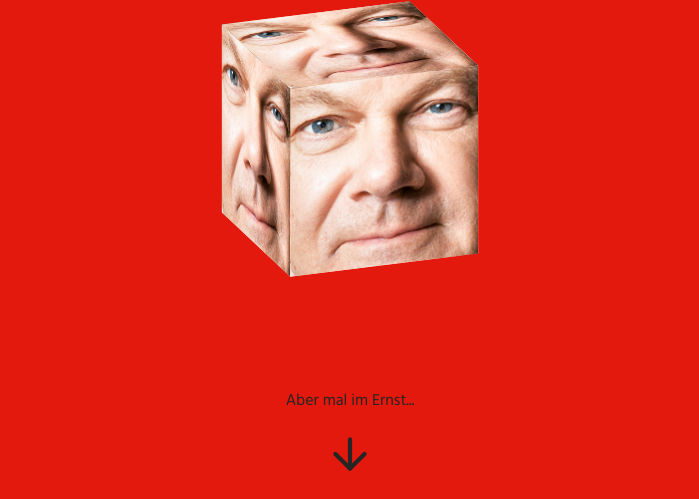
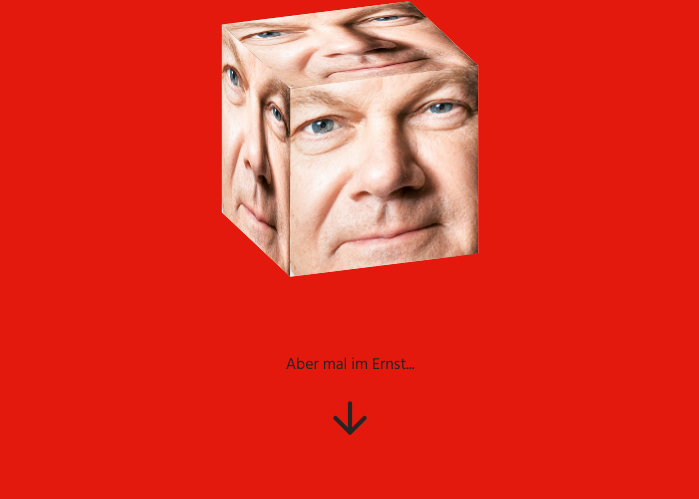
Before and after one commit to TheOnlySilas/Olaf-Cube, a plain HTML site: page index.html in a window 1280 px wide. Shown: the part 301-800 px from the top of the page, without its empty margins (290-989 px from the left). Drawn offline with Linux system fonts and the light colour scheme.

Commit message:
padding von überleitung angepasst

```diff
--- a/assets/css/olafcube.css
+++ b/assets/css/olafcube.css
@@ -65,7 +65,7 @@ h2{
 
 .ueberleitung-container {
     position: absolute;
-    bottom: 0;
+    bottom: 5%;
     left: 50%;
     transform: translateX(-50%);
     text-align: center;
```
